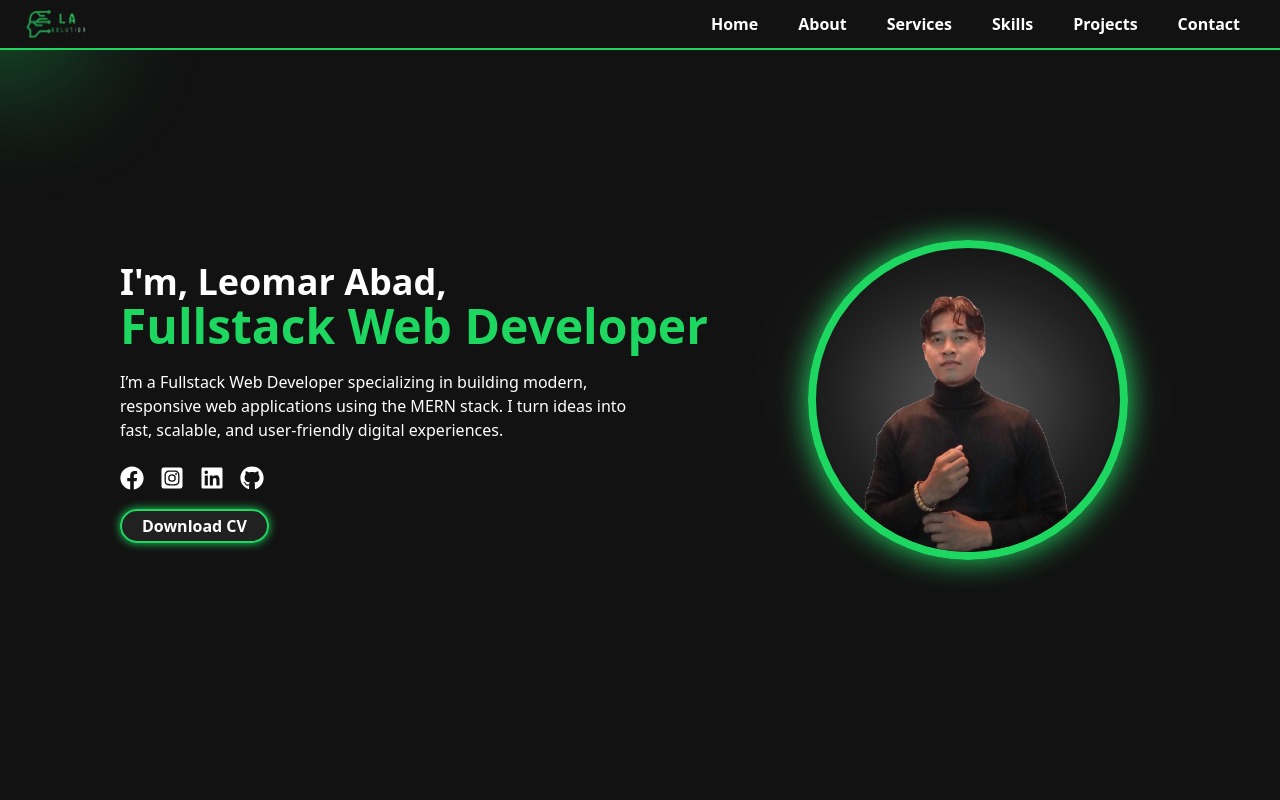
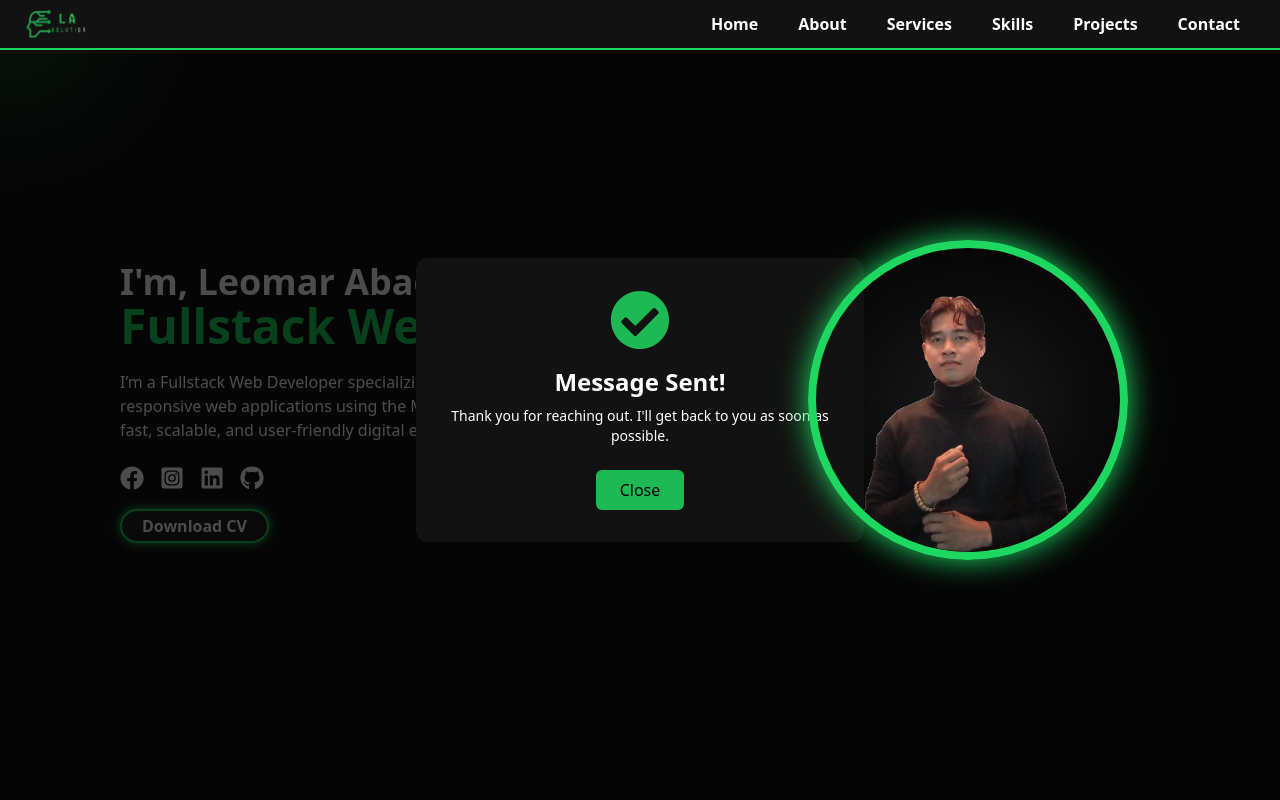
Before and after one commit to DevCodeAL/Leomar-Abad, a React (Vite) app: page / in a window 1280 px wide. Shown: the top 800 px of the page. Built offline with nearby package versions, Linux system fonts and the light colour scheme; what tailwindcss-animated would draw is missing.

Commit message:
commit new updates

```diff
--- a/src/components/Contact.jsx
+++ b/src/components/Contact.jsx
@@ -6,15 +6,13 @@ import { FaFacebook } from "react-icons/fa";
 import { FaInstagramSquare } from "react-icons/fa";
 import { FaLinkedin } from "react-icons/fa";
 import { FaGithub } from "react-icons/fa";
+import { FaCheckCircle } from "react-icons/fa";
 import { useForm, ValidationError } from '@formspree/react';
+import { useState } from "react";
 
 export default function Contact(){
     const [state, HandleSubmit] = useForm("mdkznpqe");
-
-    if(state.succeeded){
-        return <h1>Thanks for message!</h1>
-    };
-
+    const [isSuccess, setIsSuccess] = useState(true);
 
 
     return(
@@ -30,18 +28,19 @@ export default function Contact(){
                     </div>
                 </div>
 
-                    <h1 className="text-center text-[#1ed760] text-4xl font-bold">Get In Touch</h1>
+                    <h1 className="text-center text-[#1ed760] text-2xl font-bold">Get In Touch</h1>
+                    <p className="text-xl text-white text-center font-bold">Let’s Build Something Great Together.</p>
 
                     {/* Contact Section */}
-                <div className="flex justify-center flex-wrap gap-8 mt-10 z-10">
+                <div className="flex justify-center flex-wrap gap-20 mt-10 z-10">
 
                     {/* Contact Form */}
                      <div className="text-white bg-[#212121] p-10 w-[350px]
                      sm:w-[350px] md:w-[450px] lg:w-[500px] rounded-md">
-                        <form onSubmit={HandleSubmit} className="flex flex-col gap-3 font-semibold">
+                        <form onSubmit={HandleSubmit}  className="flex flex-col gap-3">
 
-                        <label htmlFor="name">Your Name</label>
-                        <input type="text" name="name" id="name" className="h-10 p-1 bg-[#121212] focus:outline-none focus:ring-2 focus:ring-[#1db954] rounded-lg"/>
+                        <label className="font-semibold" htmlFor="name">Your Name</label>
+                        <input type="text" name="name" id="name" className="h-10 p-1 bg-[#121212] focus:outline-none focus:ring-2 focus:ring-[#1db954] rounded-lg" required/>
 
                         <ValidationError
                         prefix="Name"
@@ -49,17 +48,18 @@ export default function Contact(){
                         errors={state.errors}
                         />
 
-                        <label htmlFor="email">Your Email</label>
-                        <input type="email" name="email" id="email" className="h-10 p-1 bg-[#121212] focus:outline-none focus:ring-2 focus:ring-[#1db954] rounded-lg"/>
+                        <label  className="font-semibold" htmlFor="email">Your Email</label>
+                        <input type="email" name="email" id="email" className="h-10 p-1 bg-[#121212] focus:outline-none focus:ring-2 focus:ring-[#1db954] rounded-lg" required/>
 
                         <ValidationError
+                        className="text-red-500 text-sm"
                         prefix="Email"
                         field="email"
                         errors={state.errors}
                         />
 
-                        <label htmlFor="message">Your Message</label>
-                        <textarea name="message" id="message" className="w-full h-28 p-1 bg-[#121212] focus:outline-none focus:ring-2 focus:ring-[#1db954] rounded-lg" placeholder="Type your message....."></textarea>
+                        <label className="font-semibold" htmlFor="message">Your Message</label>
+                        <textarea name="message" id="message" className="w-full h-28 p-1 bg-[#121212] focus:outline-none focus:ring-2 focus:ring-[#1db954] rounded-lg" placeholder="Type your message....." required></textarea>
 
                         <ValidationError
                         prefix="Message"
@@ -72,9 +72,30 @@ export default function Contact(){
                     </form>
                 </div>
 
+                {/* Successfully Modal Alert */}
+                {state.succeeded === !isSuccess && (
+                    <div className="fixed inset-0 bg-black bg-opacity-70 flex items-center justify-center z-50">
+                    <div className="bg-[#121212] text-white p-8 rounded-xl shadow-lg max-w-md text-center">
+                        <div className="flex flex-col items-center">
+                        <FaCheckCircle className="text-[#1DB954] text-6xl mb-4" />
+                        <h2 className="text-2xl font-bold mb-2">Message Sent!</h2>
+                        <p className="text-sm mb-6">
+                            Thank you for reaching out. I'll get back to you as soon as possible.
+                        </p>
+                        <button
+                            onClick={()=> setIsSuccess(false)}
+                            className="bg-[#1DB954] hover:bg-[#1ed760] text-black px-6 py-2 rounded-md transition duration-300"
+                        >
+                            Close
+                        </button>
+                        </div>
+                    </div>
+                    </div>
+                )}
+
                     {/* Contact Details */}
-                    <div className="flex flex-col items-center gap-10 w-[500px] text-white">
-                        <div>
+                    <div className="flex flex-col items-center w-[500px] text-white">
+
                             <h1 className="text-xl font-medium text-nowrap mb-2">Contact Details</h1>
                             <ul className="text-base/10">
                             <li className="flex items-center gap-1">
@@ -135,11 +156,13 @@ export default function Contact(){
                                 </a>
                             </li>
                         </ul>
-
-                        <div className="absolute whitespace-normal">
-                            <h1 className="text-base font-medium mb-3 mt-11 text-white" >Lorem ipsum dolor sit amet.</h1>
-                        <p>Lorem ipsum dolor sit amet consectetur adipisicing elit. Blanditiis quod sapiente illo reprehenderit, numquam eius vero eum? Quas, earum nesciunt?</p>
-                        </div>
+                        <div className="text-center px-10">
+                            <h1 className="text-base font-medium mb-3 mt-11 text-white">
+                            Turn Your Ideas Into Reality!
+                            </h1>
+                            <p className="whitespace-normal text-wrap text-sm text-white">
+                                Whether you have a project in mind, need help bringing your vision to life, or just want to connect — feel free to reach out. Let’s create something meaningful together.
+                          </p>
                     </div>
                 </div>
             </div>
--- a/src/components/Footer.jsx
+++ b/src/components/Footer.jsx
@@ -3,9 +3,9 @@
 export default function Footer(){
     return(
         <>
-           <div className="flex justify-center w-full bg-[#212121] h-60">
-             <div>
-                <h1 className="text-3xl text-white">Footer</h1>
+           <div className="flex justify-center items-center w-full bg-[#212121] p-6">
+             <div className="text-[#b3b3b3]">
+               © {new Date().getFullYear()} Leomar Abad. All rights reserved. | Built with passion and code.
              </div>
            </div>
         </>
```
